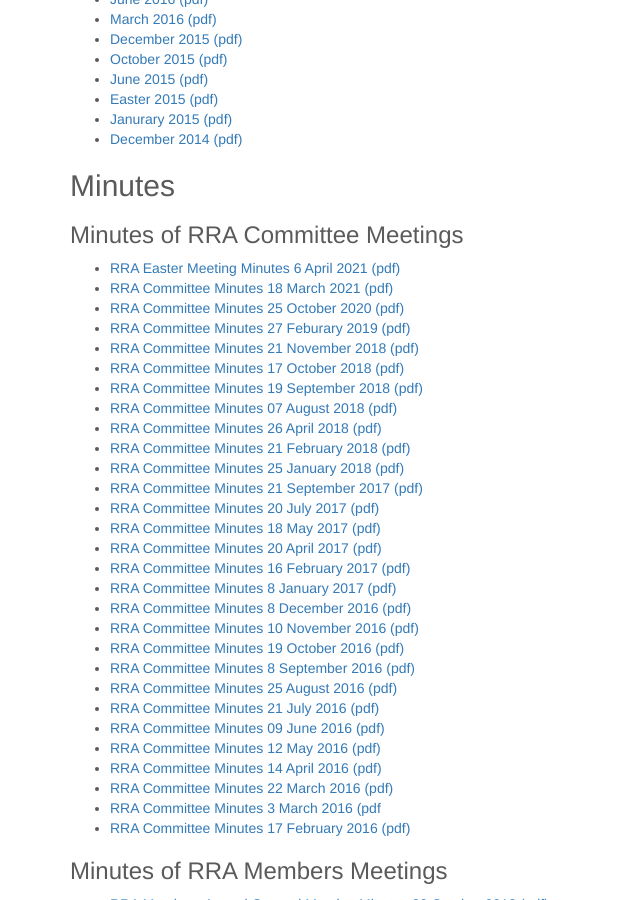
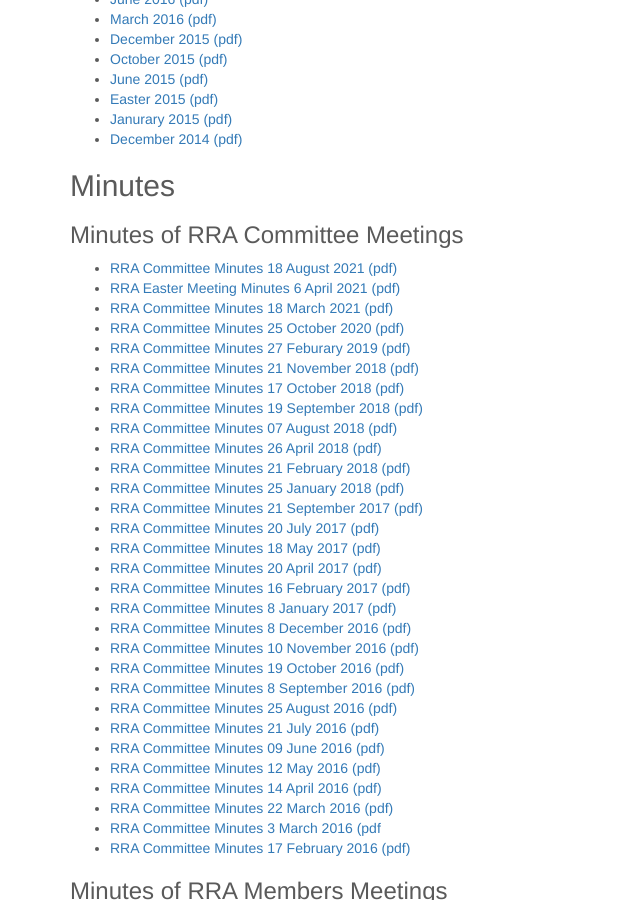
Before and after one commit to rakinoratepayers/rakinoratepayers.github.io, a Jekyll site: the page built from members.md, in a window 1280 px wide and 900 px high, scrolled down 394 px. Shown: the whole window, without its empty margins (0-640 px from the left). Built offline with Jekyll 4.4.1, drawn with Linux system fonts in a browser that asks for light colours; nearby versions of some CDN libraries.

Commit message:
add aug 2021 meeting notes

```diff
--- a/members.md
+++ b/members.md
@@ -31,6 +31,7 @@ Newsletters are produced quarterly and are emailed to all members. Newsletters a
 ## Minutes
 
 ### Minutes of RRA Committee Meetings
+- [RRA Committee Minutes 18 August 2021 (pdf)](/assets/minutes/210824 RRA Committee Minutes 18 August 2021.pdf)
 - [RRA Easter Meeting Minutes 6 April 2021 (pdf)](/assets/minutes/210406 RRA Easter Meeting Minutes 6 April 2021.pdf)
 - [RRA Committee Minutes 18 March 2021 (pdf)](/assets/minutes/210318 RRA Committee Minutes 18 March 2021.pdf)
 - [RRA Committee Minutes 25 October 2020 (pdf)](/assets/minutes/201025 RRA Committee Minutes 25 October 2020.pdf)
```
Also changed, not shown: 1 other file.
